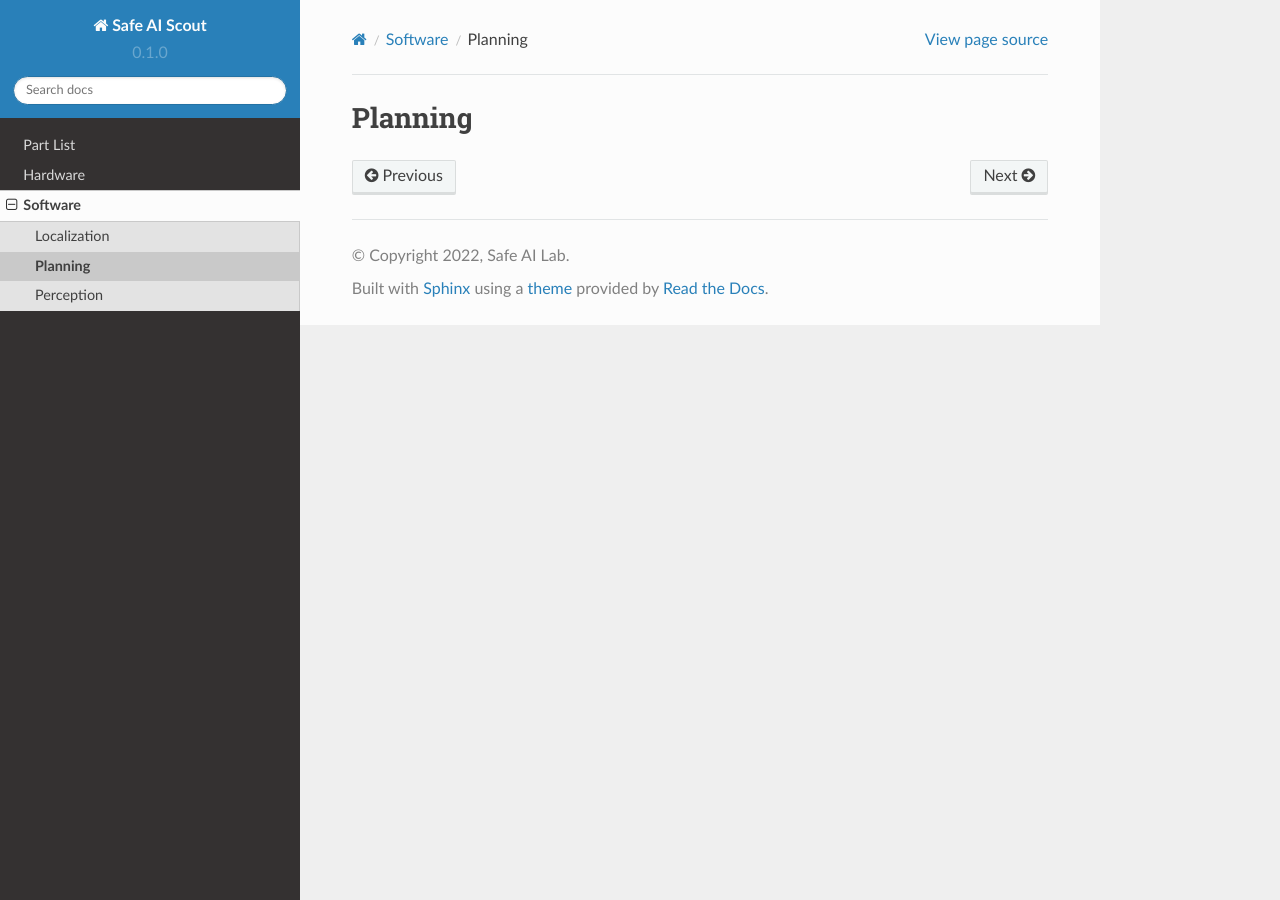
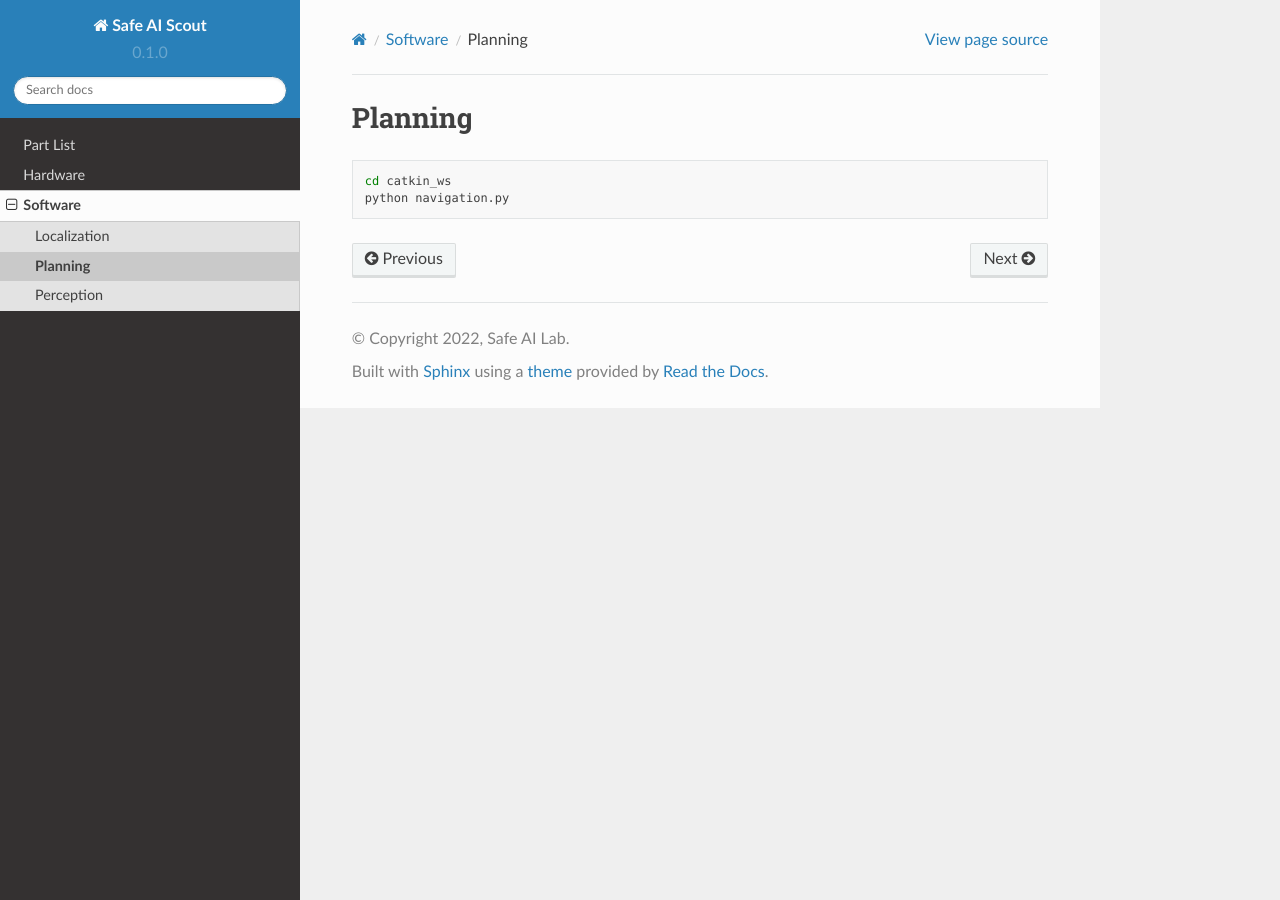
Before and after one commit to safeai-lab/SafeAI-Scout, a Sphinx documentation site: the page built from docs/source/planning.rst, in a window 1280 px wide. Built offline with Sphinx 7.4.7 and the Read the Docs theme 2.0.0, drawn with Linux system fonts in a browser that asks for light colours; pages that are not in the unit, such as notebooks, are missing from menus.

Commit message:
Update planning.rst

```diff
--- a/docs/source/planning.rst
+++ b/docs/source/planning.rst
@@ -1,2 +1,6 @@
 Planning
 ======
+.. code:: bash
+
+   cd catkin_ws
+   python navigation.py
```
